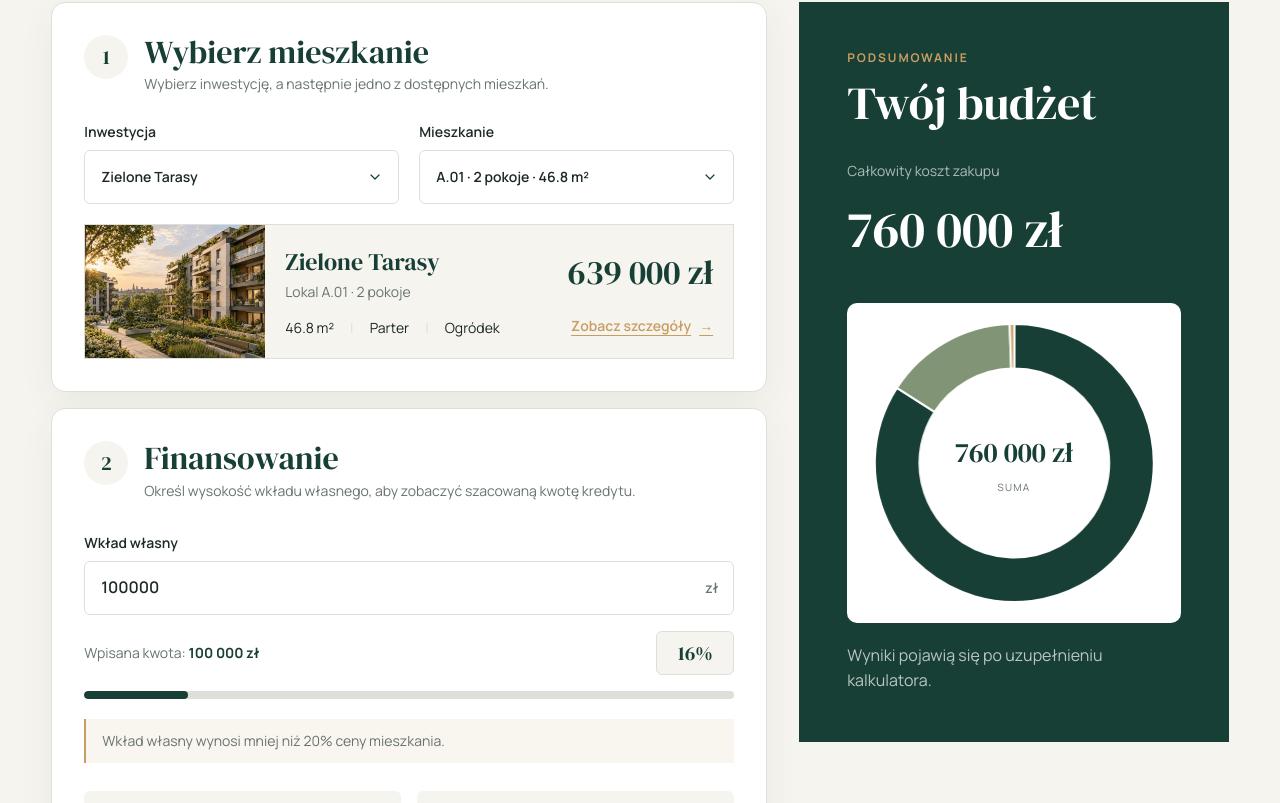
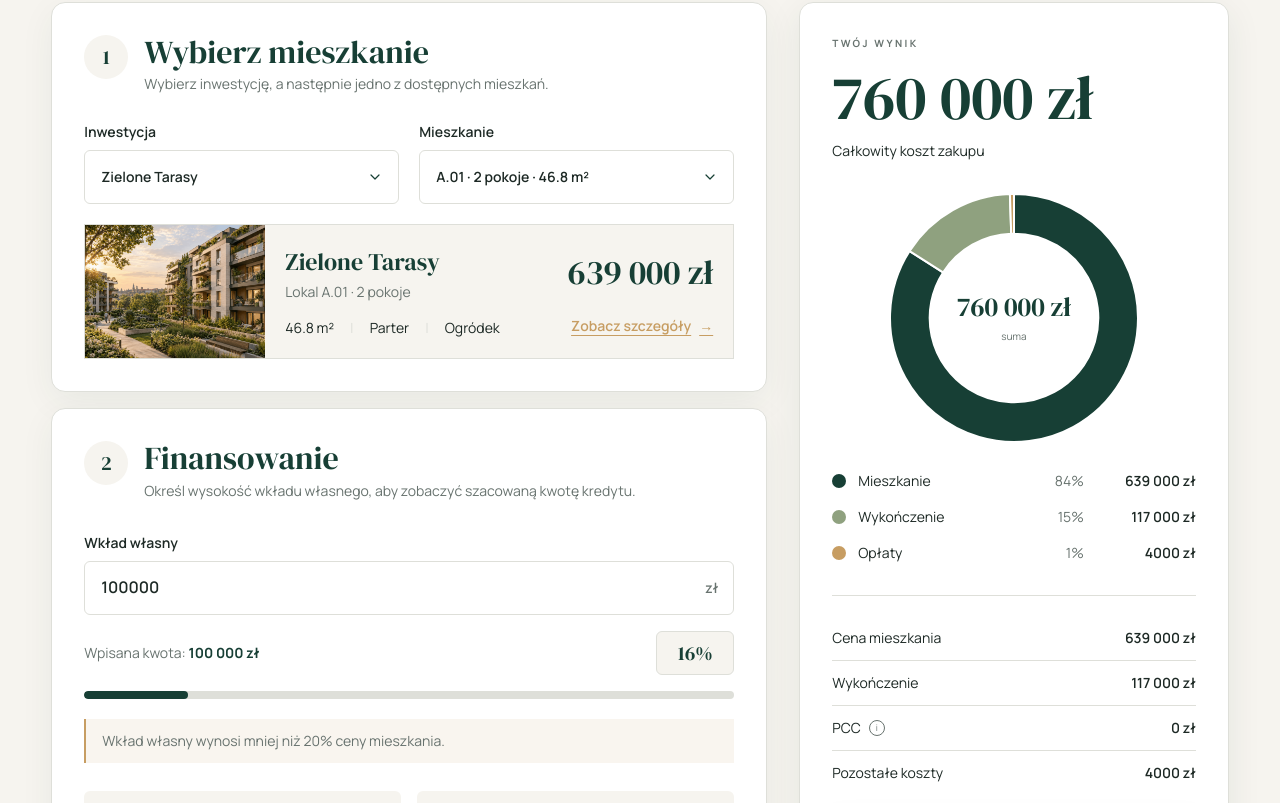
Before and after one commit to natalkakielbicka-coder/real-estate, a Vue app: page /kalkulator-kosztow-zakupu in a window 1280 px wide. Shown: the part 617-1420 px from the top of the page. Built offline with nearby package versions, Linux system fonts and the light colour scheme.

Commit message:
Add purchase cost summary panel

```diff
--- a/src/components/PurchaseCostChart.vue
+++ b/src/components/PurchaseCostChart.vue
@@ -1,9 +1,9 @@
 <script setup>
 import { computed } from 'vue'
 import { Doughnut } from 'vue-chartjs'
-import { ArcElement, Chart as ChartJS, Legend, Tooltip } from 'chart.js'
+import { ArcElement, Chart as ChartJS, Tooltip } from 'chart.js'
 
-ChartJS.register(ArcElement, Legend, Tooltip)
+ChartJS.register(ArcElement, Tooltip)
 
 const props = defineProps({
   apartmentPrice: {
@@ -28,9 +28,30 @@ const formatPrice = (price) => {
   return new Intl.NumberFormat('pl-PL').format(price)
 }
 
+const calculatePercentage = (cost) => {
+  if (props.totalCost === 0) {
+    return 0
+  }
+
+  return Math.round((cost / props.totalCost) * 100)
+}
+
+const apartmentPercentage = computed(() => {
+  return calculatePercentage(props.apartmentPrice)
+})
+
+const finishingPercentage = computed(() => {
+  return calculatePercentage(props.finishingCost)
+})
+
+const additionalCostsPercentage = computed(() => {
+  return calculatePercentage(props.additionalCosts)
+})
+
 const chartData = computed(() => {
   return {
     labels: ['Mieszkanie', 'Wykończenie', 'Opłaty'],
+
     datasets: [
       {
         data: [
@@ -38,9 +59,10 @@ const chartData = computed(() => {
           props.finishingCost,
           props.additionalCosts
         ],
-        backgroundColor: ['#173f35', '#829476', '#c79d62'],
+        backgroundColor: ['#173f35', '#8fa17f', '#c79d62'],
         borderColor: '#ffffff',
-        borderWidth: 2
+        borderWidth: 2,
+        hoverOffset: 4
       }
     ]
   }
@@ -53,13 +75,24 @@ const chartOptions = {
   plugins: {
     legend: {
       display: false
+    },
+    tooltip: {
+      callbacks: {
+        label(context) {
+          const value = context.raw
+
+          return `${context.label}: ${formatPrice(value)} zł`
+        }
+      }
     }
   }
 }
 </script>
 
 <template>
-  <div class="relative h-[280px] w-full">
+  <div>
+    <!-- Wykres -->
+    <div class="relative mx-auto h-[250px] w-full max-w-[290px]">
       <Doughnut
         :data="chartData"
         :options="chartOptions"
@@ -72,16 +105,78 @@ const chartOptions = {
       >
         <div class="text-center">
           <strong
-          class="block font-display text-[clamp(20px,2.5vw,28px)] font-normal text-brand"
+            class="block font-display text-[clamp(20px,2.4vw,27px)] font-normal leading-none text-brand"
           >
             {{ formatPrice(totalCost) }} zł
           </strong>
 
+          <span class="mt-2 block text-[10px] text-muted"> suma </span>
+        </div>
+      </div>
+    </div>
+
+    <!-- Legenda -->
+    <div class="mt-7 space-y-4">
+      <!-- Mieszkanie -->
+      <div
+        class="grid grid-cols-[minmax(0,1fr)_42px_100px] items-center gap-3 text-sm"
+      >
+        <div class="flex items-center gap-3">
           <span
-          class="mt-1 block text-[10px] tracking-[0.12em] text-muted uppercase"
+            class="size-3.5 shrink-0 rounded-full bg-brand"
+            aria-hidden="true"
+          ></span>
+
+          <span> Mieszkanie </span>
+        </div>
+
+        <span class="text-right text-muted"> {{ apartmentPercentage }}% </span>
+
+        <strong class="text-right font-semibold text-[var(--color-text)]">
+          {{ formatPrice(apartmentPrice) }} zł
+        </strong>
+      </div>
+
+      <!-- Wykończenie -->
+      <div
+        class="grid grid-cols-[minmax(0,1fr)_42px_100px] items-center gap-3 text-sm"
       >
-          Suma
+        <div class="flex items-center gap-3">
+          <span
+            class="size-3.5 shrink-0 rounded-full bg-[#8fa17f]"
+            aria-hidden="true"
+          ></span>
+
+          <span> Wykończenie </span>
+        </div>
+
+        <span class="text-right text-muted"> {{ finishingPercentage }}% </span>
+
+        <strong class="text-right font-semibold text-[var(--color-text)]">
+          {{ formatPrice(finishingCost) }} zł
+        </strong>
+      </div>
+
+      <!-- Opłaty -->
+      <div
+        class="grid grid-cols-[minmax(0,1fr)_42px_100px] items-center gap-3 text-sm"
+      >
+        <div class="flex items-center gap-3">
+          <span
+            class="size-3.5 shrink-0 rounded-full bg-gold"
+            aria-hidden="true"
+          ></span>
+
+          <span> Opłaty </span>
+        </div>
+
+        <span class="text-right text-muted">
+          {{ additionalCostsPercentage }}%
         </span>
+
+        <strong class="text-right font-semibold text-[var(--color-text)]">
+          {{ formatPrice(additionalCosts) }} zł
+        </strong>
       </div>
     </div>
   </div>
--- a/src/views/PurchaseCalculatorView.vue
+++ b/src/views/PurchaseCalculatorView.vue
@@ -678,27 +678,27 @@ const hasLowContribution = computed(() => {
         </div>
 
         <aside
-          class="bg-brand p-[clamp(24px,4vw,48px)] text-panel lg:sticky lg:top-[112px]"
+          class="rounded-[14px] border border-line bg-panel p-[clamp(24px,3vw,32px)] shadow-[0_10px_35px_rgba(23,63,53,0.08)] lg:sticky lg:top-[112px]"
         >
+          <!-- Wynik -->
           <p
-            class="mb-3 text-xs font-bold tracking-[0.16em] text-gold uppercase"
+            class="mb-4 text-[10px] font-bold tracking-[0.24em] text-muted uppercase"
           >
-            Podsumowanie
+            Twój wynik
           </p>
 
-          <h2 class="text-[clamp(30px,4vw,46px)] text-panel">Twój budżet</h2>
+          <strong
+            class="block font-display text-[clamp(42px,5vw,62px)] font-normal leading-none text-brand"
+          >
+            {{ formatPrice(totalPurchaseCost) }} zł
+          </strong>
 
+          <p class="mt-3 mb-0 text-sm text-[var(--color-text)]">
+            Całkowity koszt zakupu
+          </p>
+
+          <!-- Wykres i legenda -->
           <div class="mt-8">
-            <p class="mb-2 text-sm text-white/65">Całkowity koszt zakupu</p>
-
-            <strong
-              class="block font-display text-[clamp(38px,4vw,52px)] font-normal text-panel"
-            >
-              {{ formatPrice(totalPurchaseCost) }} zł
-            </strong>
-          </div>
-
-          <div class="mt-8 rounded-[10px] bg-panel p-5">
             <PurchaseCostChart
               v-if="selectedApartment"
               :apartment-price="selectedApartment.price"
@@ -708,9 +708,70 @@ const hasLowContribution = computed(() => {
             />
           </div>
 
-          <p class="mt-5 mb-0 text-white/70">
-            Wyniki pojawią się po uzupełnieniu kalkulatora.
-          </p>
+          <!-- Szczegółowe koszty -->
+          <div class="mt-8 border-t border-line pt-5">
+            <dl class="divide-y divide-line">
+              <div class="flex justify-between gap-5 py-3 text-sm">
+                <dt class="text-[var(--color-text)]">Cena mieszkania</dt>
+
+                <dd
+                  class="m-0 text-right font-semibold text-[var(--color-text)]"
+                >
+                  {{ formatPrice(selectedApartment?.price || 0) }} zł
+                </dd>
+              </div>
+
+              <div class="flex justify-between gap-5 py-3 text-sm">
+                <dt class="text-[var(--color-text)]">Wykończenie</dt>
+
+                <dd
+                  class="m-0 text-right font-semibold text-[var(--color-text)]"
+                >
+                  {{ formatPrice(totalFinishingCost) }} zł
+                </dd>
+              </div>
+
+              <div class="flex justify-between gap-5 py-3 text-sm">
+                <dt class="flex items-center gap-2 text-[var(--color-text)]">
+                  PCC
+
+                  <span
+                    class="grid size-4 place-items-center rounded-full border border-muted text-[9px] text-muted"
+                    title="Podatek od czynności cywilnoprawnych"
+                  >
+                    i
+                  </span>
+                </dt>
+
+                <dd
+                  class="m-0 text-right font-semibold text-[var(--color-text)]"
+                >
+                  0 zł
+                </dd>
+              </div>
+
+              <div class="flex justify-between gap-5 py-3 text-sm">
+                <dt class="text-[var(--color-text)]">Pozostałe koszty</dt>
+
+                <dd
+                  class="m-0 text-right font-semibold text-[var(--color-text)]"
+                >
+                  {{ formatPrice(totalAdditionalCosts) }} zł
+                </dd>
+              </div>
+            </dl>
+          </div>
+
+          <!-- Kredyt -->
+          <div
+            class="mt-5 flex items-center justify-between gap-4 rounded-[6px] bg-brand px-5 py-4 text-panel shadow-[0_8px_24px_rgba(23,63,53,0.18)]"
+          >
+            <span class="text-sm font-semibold"> Potrzebny kredyt </span>
+
+            <strong class="font-display text-2xl font-normal">
+              {{ formatPrice(neededLoan) }} zł
+            </strong>
+          </div>
         </aside>
       </div>
     </section>
```
Lines whose indentation alone changed are shown as unchanged.
